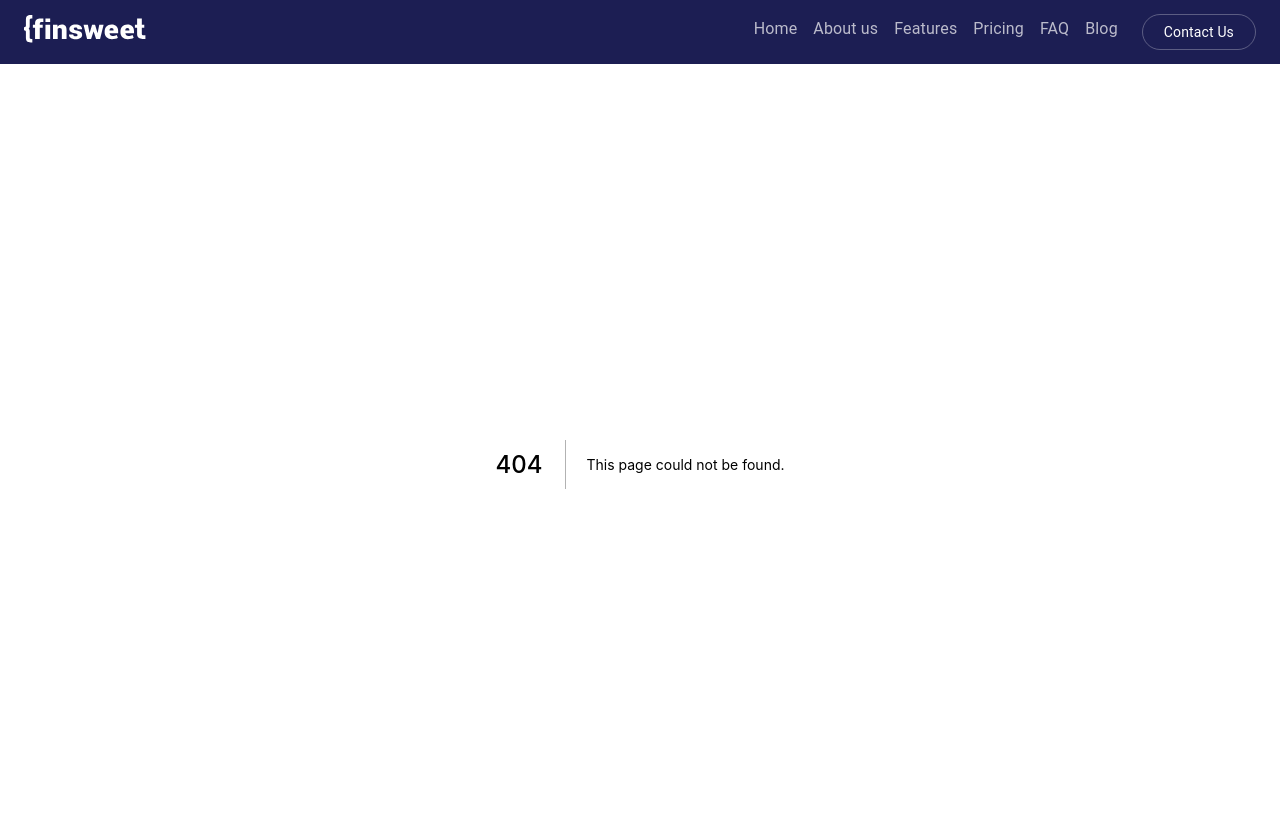
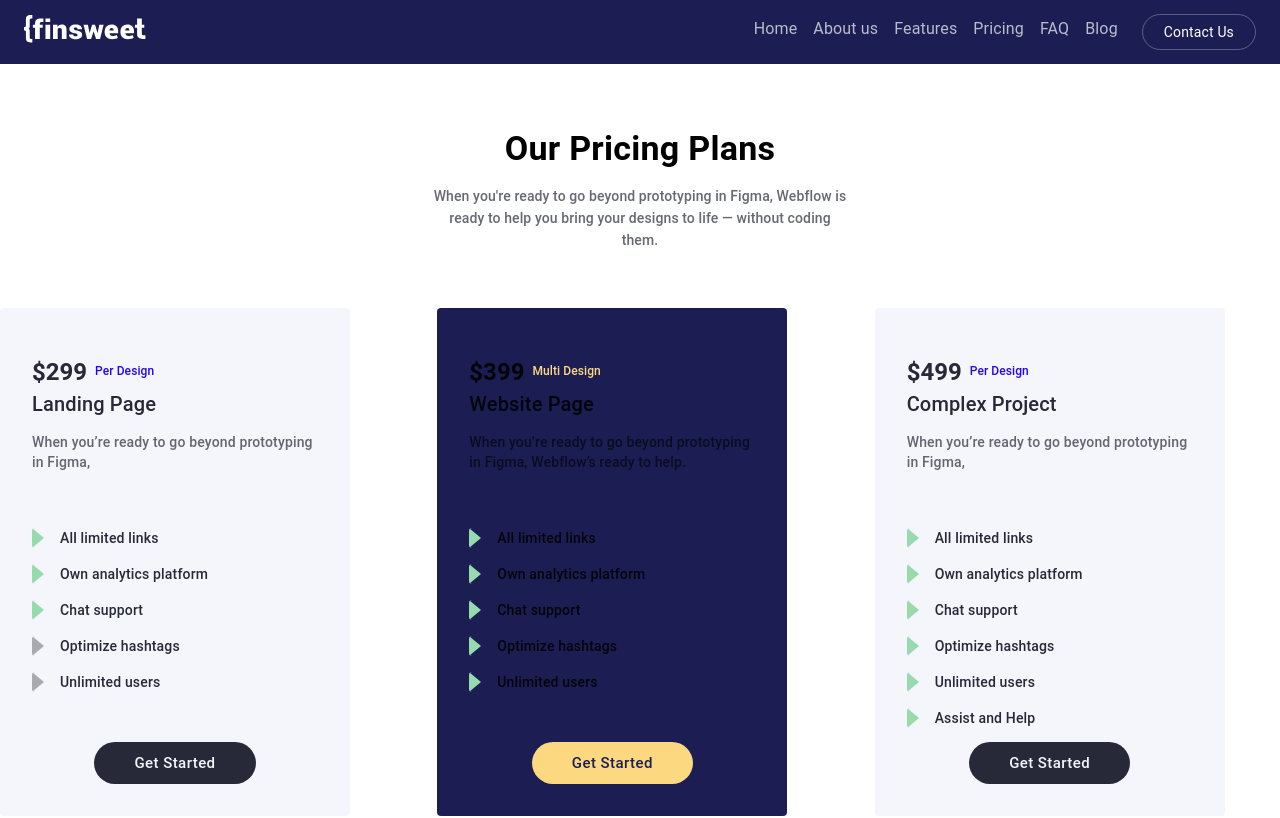
Before and after one commit to halimyusuf/finsweet-clone, a Next.js app: page /pricing in a window 1280 px wide. Before the commit this address had no page. Shown: the top 818 px of the page. Built offline with nearby package versions, Linux system fonts and the light colour scheme.

Commit message:
feat: added pricing page

```diff
--- /dev/null
+++ b/data/pricing.js
@@ -0,0 +1,93 @@
+export const pricingPlans = [
+  {
+    price: "299",
+    quantity: "Per Design",
+    projectTypeTitle: "Landing Page ",
+    projectTypeSubtitle:
+      "When you’re ready to go beyond prototyping in Figma, ",
+    options: [
+      {
+        text: "All limited links",
+        active: true,
+      },
+      {
+        text: "Own analytics platform",
+        active: true,
+      },
+      {
+        text: "Chat support",
+        active: true,
+      },
+      {
+        text: "Optimize hashtags",
+        active: false,
+      },
+      {
+        text: "Unlimited users",
+        active: false,
+      },
+    ],
+  },
+  {
+    price: "399",
+    quantity: "Multi Design",
+    projectTypeTitle: "Website Page ",
+    projectTypeSubtitle:
+      "When you’re ready to go beyond prototyping in Figma, Webflow’s ready to help.",
+    options: [
+      {
+        text: "All limited links",
+        active: true,
+      },
+      {
+        text: "Own analytics platform",
+        active: true,
+      },
+      {
+        text: "Chat support",
+        active: true,
+      },
+      {
+        text: "Optimize hashtags",
+        active: true,
+      },
+      {
+        text: "Unlimited users",
+        active: true,
+      },
+    ],
+  },
+  {
+    price: "499",
+    quantity: "Per Design",
+    projectTypeTitle: "Complex Project",
+    projectTypeSubtitle:
+      "When you’re ready to go beyond prototyping in Figma, ",
+    options: [
+      {
+        text: "All limited links",
+        active: true,
+      },
+      {
+        text: "Own analytics platform",
+        active: true,
+      },
+      {
+        text: "Chat support",
+        active: true,
+      },
+      {
+        text: "Optimize hashtags",
+        active: true,
+      },
+      {
+        text: "Unlimited users",
+        active: true,
+      },
+      {
+        text: "Assist and Help",
+        active: true,
+      },
+    ],
+  },
+];
--- /dev/null
+++ b/pages/pricing/index.js
@@ -0,0 +1,184 @@
+import {
+  Button,
+  Card,
+  CardActions,
+  CardContent,
+  Typography,
+} from "@mui/material";
+import { useState } from "react";
+import Faq from "../../components/common/Faq";
+import { pricingPlans } from "../../data/pricing";
+
+export default function Pricing() {
+  const [activePlan, setActivePlan] = useState(1);
+  function handleHover() {
+    console.log("hpvered");
+  }
+  return (
+    <div>
+      <div className="mt-10 md:mt-16 container mx-auto">
+        <div className="text-center">
+          <div className="mb-4">
+            <Typography
+              variant="h5"
+              sx={{ fontWeight: "600", display: { xs: "block", md: "none" } }}
+            >
+              Our Pricing Plans
+            </Typography>
+            <Typography
+              variant="h4"
+              sx={{ fontWeight: "600", display: { xs: "none", md: "block" } }}
+            >
+              Our Pricing Plans
+            </Typography>
+          </div>
+          <div className="w-[420px] mx-auto">
+            <Typography
+              variant="subtitle2"
+              sx={{ opacity: "0.7", color: "var(--darkblue)", fontWeight: 500 }}
+            >
+              {`When you're ready to go beyond prototyping in Figma, Webflow is
+              ready to help you bring your designs to life — without coding
+              them.`}
+            </Typography>
+          </div>
+        </div>
+
+        <div className="my-14">
+          <div className="grid grid-cols-1 md:grid-cols-2 lg:grid-cols-3 gap-8">
+            {pricingPlans.map((pp, i) => (
+              <Plan
+                key={pp.price + i}
+                planData={pp}
+                active={activePlan == i ? true : false}
+                onHover={() => setActivePlan(i)}
+              />
+            ))}
+          </div>
+        </div>
+
+        <div className="my-20">
+          <Faq />
+        </div>
+      </div>
+    </div>
+  );
+}
+
+function Plan({ planData, active, onHover }) {
+  const colorModes = {
+    accent1: active ? "tintblue" : "grey",
+    accent2: active ? "white" : "darkblue",
+    accent3: active ? "yellow" : "darkblue",
+    accent4: active ? "yellow" : "blue",
+  };
+
+  return (
+    <Card
+      sx={{
+        backgroundColor: `var(--${colorModes.accent1})`,
+        padding: "2rem 1rem 3rem 1rem",
+        position: "relative",
+        width: "350px",
+        maxWidth: "90%",
+      }}
+      elevation={0}
+      onMouseEnter={onHover}
+    >
+      <CardContent>
+        <div className="flex items-center">
+          <div className="mr-2">
+            <Typography
+              variant="h5"
+              sx={{ color: `var(--${colorModes.accent2})`, fontWeight: 600 }}
+            >
+              ${planData.price}
+            </Typography>
+          </div>
+          <div>
+            <Typography
+              variant="subtitle2"
+              sx={{ color: `var(--${colorModes.accent4})`, fontSize: "12px" }}
+            >
+              {planData.quantity}
+            </Typography>
+          </div>
+        </div>
+        <div className="mb-4">
+          <div className="mb-3">
+            <Typography
+              variant="h6"
+              sx={{ fontWeight: 500, color: `var(--${colorModes.accent2})` }}
+            >
+              {planData.projectTypeTitle}
+            </Typography>
+          </div>
+          <div className="h-[80px]">
+            <Typography
+              variant="body2"
+              sx={{
+                fontWeight: 500,
+                opacity: 0.7,
+                color: `var(--${colorModes.accent2})`,
+              }}
+            >
+              {planData.projectTypeSubtitle}
+            </Typography>
+          </div>
+        </div>
+        <div className="mb-6">
+          {planData.options.map((opt) => (
+            <div key={opt.price} className="flex mb-4">
+              {/* triangle */}
+              <div
+                className="mr-2"
+                style={{
+                  borderLeft: `10px solid var(--${colorModes.accent1})`,
+                  borderRight: `10px solid var(--${colorModes.accent1})`,
+                  borderBottom: `12px solid ${
+                    opt.active ? "#97DAAD" : "#FC80AD"
+                  }`,
+                  borderRadius: "3px",
+                  transform: "rotate(90deg)",
+                  "mix-blend-mode": opt.active ? "normal" : "luminosity",
+                }}
+              ></div>
+              <div>
+                <Typography
+                  variant="body2"
+                  sx={{
+                    fontWeight: 500,
+                    color: `var(--${colorModes.accent2})`,
+                  }}
+                >
+                  {opt.text}
+                </Typography>
+              </div>
+            </div>
+          ))}
+        </div>
+      </CardContent>
+      <div className="p-0 w-[100%] absolute bottom-8 text-center">
+        {/* <div
+            className="btn btn-large mr-8 bg-darkblue"
+            style={{ background: "var(--darkblue)", color: "white" }}
+          >
+            Get Started
+          </div> */}
+        <Button
+          size="large"
+          sx={{
+            background: `var(--${colorModes.accent3}) !important`,
+            color: `var(--${colorModes.accent1})`,
+            marginRight: "2rem",
+            borderRadius: "999px",
+            padding: "0.5rem 2.5rem",
+            "&:hover": { background: "var(--lightyellow)" },
+          }}
+        >
+          <Typography variant="body-2 capitalize">Get Started</Typography>
+        </Button>
+      </div>
+    </Card>
+  );
+}
```
